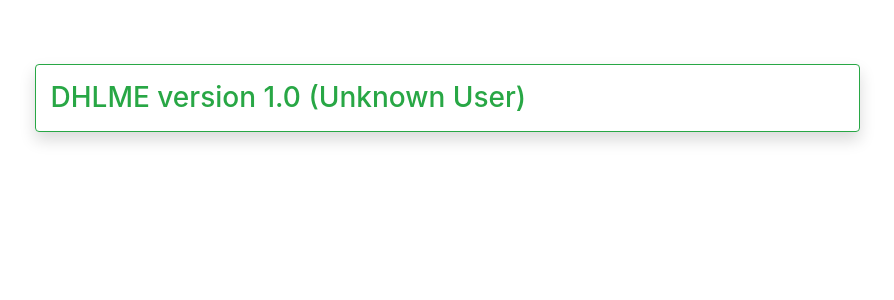
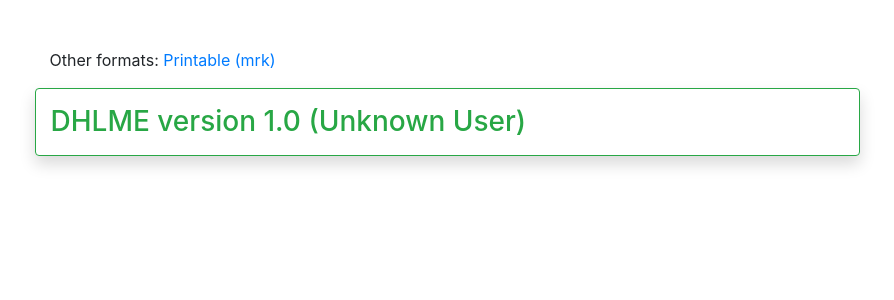
Before and after one commit to dag-hammarskjold-library/dlx-rest, a Flask app: page /records/1/1 in a window 1280 px wide. Shown: the part 86-386 px from the top of the page, without its empty margins (193-1087 px from the left). Run offline with Flask 2, Linux system fonts and the light colour scheme; parts of the project's set-up code (start-up, migrations or seed data) failed here and were passed over; some libraries are stand-ins or nearby versions.

Commit message:
add mrk link to record view

```diff
--- a/dlx_rest/templates/record.html
+++ b/dlx_rest/templates/record.html
@@ -1,5 +1,9 @@
-{% extends 'base.html' %} {% block content %}
-
+{% extends 'base.html' %} {% block content %} {% if record_id %}
+<div class="container">
+    Other formats:
+    <a href="{{ url_for('api_record', collection=coll, record_id=record_id, format='mrk') }}">Printable (mrk)</a>
+</div>
+{% endif %}
 <div class="container shadow text-left border border-success rounded mt-3">
     {% if record_id %}
     <marc-record url="{{ coll }}/{{ record_id }}" token="{{current_user.token}}"></marc-record>
```
